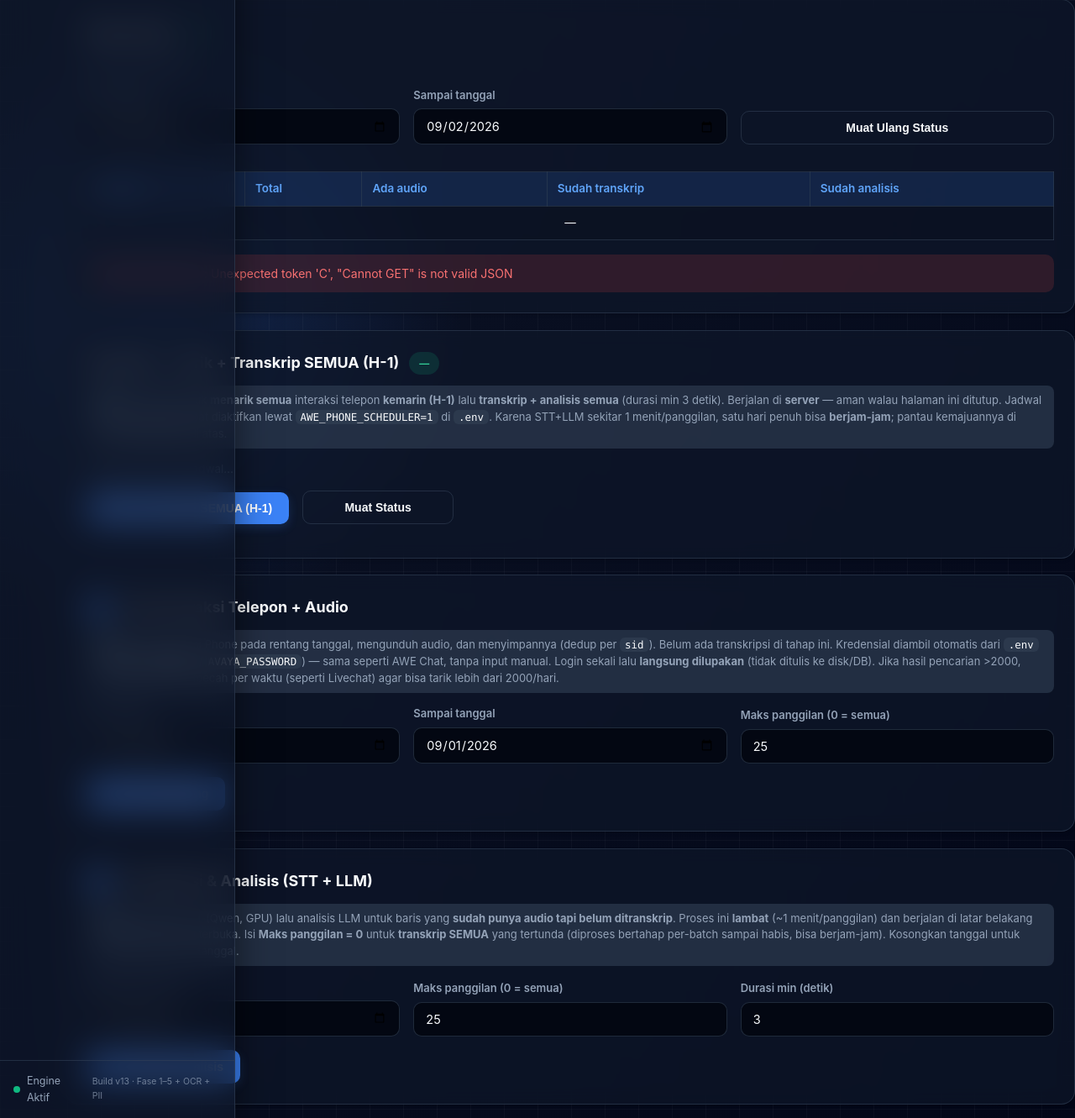
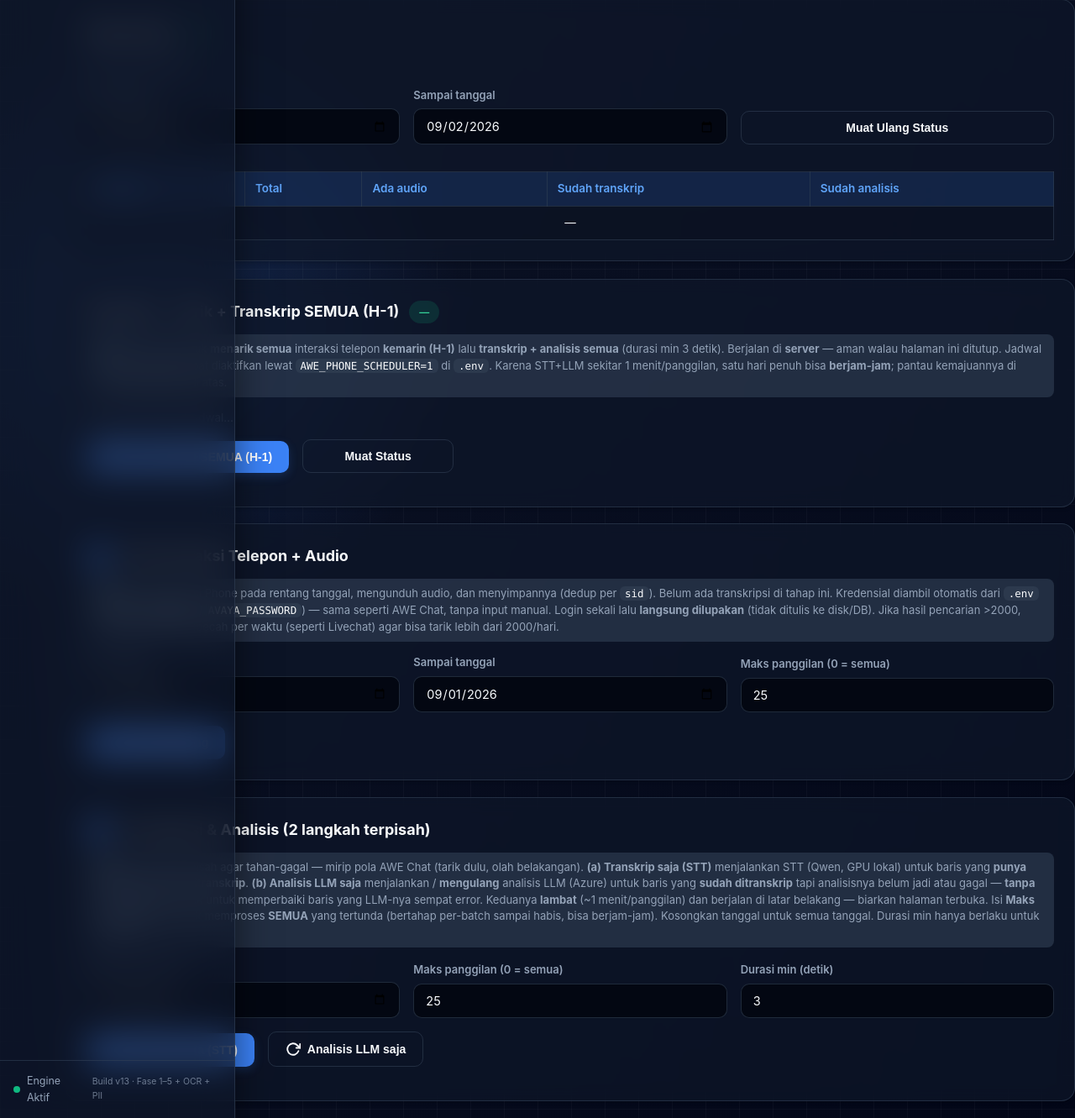
Before and after one commit to somesouls/camerad, a Python web app: template templates/awe_phone.html in a window 1280 px wide. Shown: the part 560-1891 px from the top of the page at 84% size. Run offline with Jinja, Linux system fonts and the light colour scheme; the template is opened without the code that fills it, so the values that code supplies are empty.

Commit message:
awe_phone.html: pisah Tahap 2 jadi 2 tombol (Transkrip saja + Analisis LLM saja) + bump awe_phone.js v=9

```diff
--- a/templates/awe_phone.html
+++ b/templates/awe_phone.html
@@ -99,23 +99,29 @@
 <section class="c-card">
   <div class="stage-head">
     <span class="stage-num">2</span>
-    <h2 class="stage-title">Transkripsi &amp; Analisis (STT + LLM)</h2>
+    <h2 class="stage-title">Transkripsi &amp; Analisis (2 langkah terpisah)</h2>
   </div>
-  <p class="use-note">&#8505;&#65039; Menjalankan STT (Qwen, GPU) lalu analisis LLM untuk baris yang <b>sudah punya audio tapi belum ditranskrip</b>. Proses ini <b>lambat</b> (~1 menit/panggilan) dan berjalan di latar belakang &mdash; biarkan halaman terbuka. Isi <b>Maks panggilan = 0</b> untuk <b>transkrip SEMUA</b> yang tertunda (diproses bertahap per-batch sampai habis, bisa berjam-jam). Kosongkan tanggal untuk memproses semua tanggal.</p>
+  <p class="use-note">&#8505;&#65039; Dua tombol terpisah agar tahan-gagal &mdash; mirip pola AWE Chat (tarik dulu, olah belakangan). <b>(a) Transkrip saja (STT)</b> menjalankan STT (Qwen, GPU lokal) untuk baris yang <b>punya audio tapi belum ditranskrip</b>. <b>(b) Analisis LLM saja</b> menjalankan / <b>mengulang</b> analisis LLM (Azure) untuk baris yang <b>sudah ditranskrip</b> tapi analisisnya belum jadi atau gagal &mdash; <b>tanpa STT ulang</b>, jadi enak untuk memperbaiki baris yang LLM-nya sempat error. Keduanya <b>lambat</b> (~1 menit/panggilan) dan berjalan di latar belakang &mdash; biarkan halaman terbuka. Isi <b>Maks panggilan = 0</b> untuk memproses <b>SEMUA</b> yang tertunda (bertahap per-batch sampai habis, bisa berjam-jam). Kosongkan tanggal untuk semua tanggal. Durasi min hanya berlaku untuk transkrip.</p>
   <div class="form-row">
     <div class="field"><label>Tanggal (opsional)</label><input type="date" id="a_day"></div>
     <div class="field"><label>Maks panggilan (0 = semua)</label><input type="number" id="a_limit" value="25" min="0" max="200"></div>
     <div class="field"><label>Durasi min (detik)</label><input type="number" id="a_mindur" value="3" min="0" max="120"></div>
   </div>
-  <button class="btn-modern" id="aRunBtn">
-    <svg width="18" height="18" viewBox="0 0 24 24" fill="none" stroke="currentColor" stroke-width="2.5" stroke-linecap="round" stroke-linejoin="round"><polygon points="5 3 19 12 5 21 5 3"></polygon></svg>
-    Jalankan Analisis
-  </button>
+  <div class="form-row">
+    <div class="field" style="flex:0 0 auto;"><button class="btn-modern" id="aSttBtn">
+      <svg width="18" height="18" viewBox="0 0 24 24" fill="none" stroke="currentColor" stroke-width="2.5" stroke-linecap="round" stroke-linejoin="round"><path d="M12 1a3 3 0 0 0-3 3v8a3 3 0 0 0 6 0V4a3 3 0 0 0-3-3z"></path><path d="M19 10v2a7 7 0 0 1-14 0v-2"></path><line x1="12" y1="19" x2="12" y2="23"></line></svg>
+      Transkrip saja (STT)
+    </button></div>
+    <div class="field" style="flex:0 0 auto;"><button class="btn-modern btn-outline" id="aLlmBtn">
+      <svg width="18" height="18" viewBox="0 0 24 24" fill="none" stroke="currentColor" stroke-width="2.5" stroke-linecap="round" stroke-linejoin="round"><path d="M23 4v6h-6"></path><path d="M20.49 15a9 9 0 1 1-2.12-9.36L23 10"></path></svg>
+      Analisis LLM saja
+    </button></div>
+  </div>
   <div class="status" id="aStat"></div>
 </section>
 {% endblock %}
 
 {% block scripts %}
-<script src="/static/awe_phone.js?v=8"></script>
+<script src="/static/awe_phone.js?v=9"></script>
 <script src="/static/awe_phone_daily.js?v=2"></script>
 {% endblock %}
```
